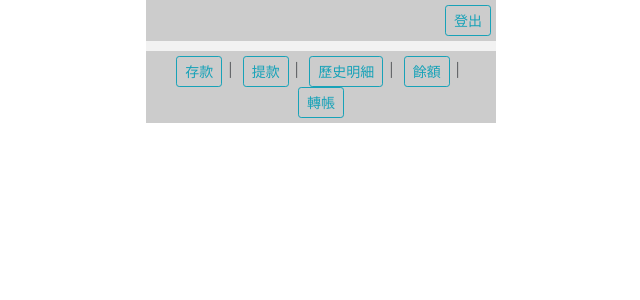
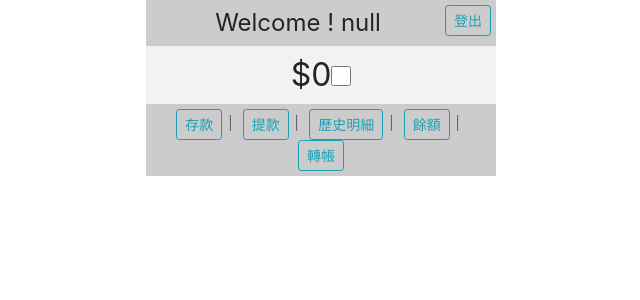
Before and after one commit to jin-wei64/RD5_Assignment, a PHP site: page /view.php in a window 1280 px wide. Shown: the top 300 px of the page, without its empty margins (319-959 px from the left). Run offline with PHP 8.4, Linux system fonts and the light colour scheme; data that the repository does not hold is empty.

Commit message:
update worring

```diff
--- a/php.php
+++ b/php.php
@@ -37,6 +37,9 @@
         JOIN users as u
         on u.userID = r.userID where r.userID = '$userID' order by time desc";
         $timeresult = mysqli_query($link,$timerecordsql);
+        $getName = "select * from users where userID = $userID " ;
+        $getNamerow = mysqli_fetch_assoc(mysqli_query($link,$getName));
+        $name = $getNamerow['userName'];
         while($timerecord = mysqli_fetch_assoc($timeresult )){
             $array[] = $timerecord;
         }
--- a/view.php
+++ b/view.php
@@ -74,7 +74,7 @@ $(document).ready(function(){
         }
     }).then(function(e){
         obj = JSON.parse(e);
-        $("#title").text("Welcome !" +" " +obj[0][0].name  )
+        $("#title").text("Welcome !" +" " +obj[1])
         let total = function(){
             $("#td").empty();
             $("#month").remove();
```
